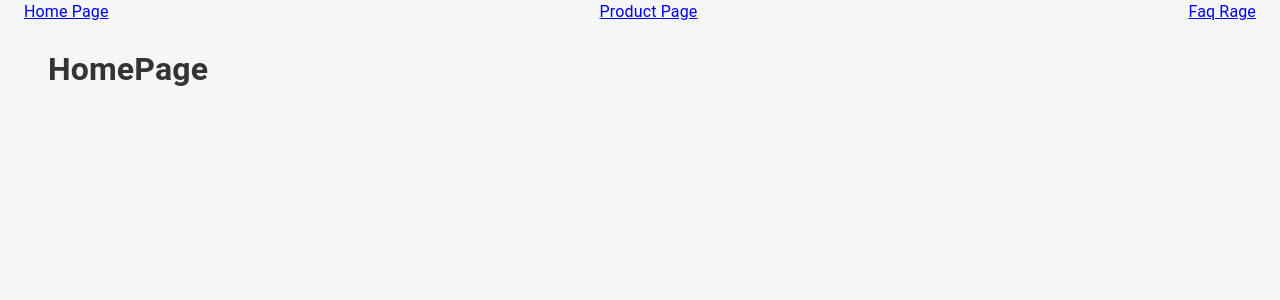
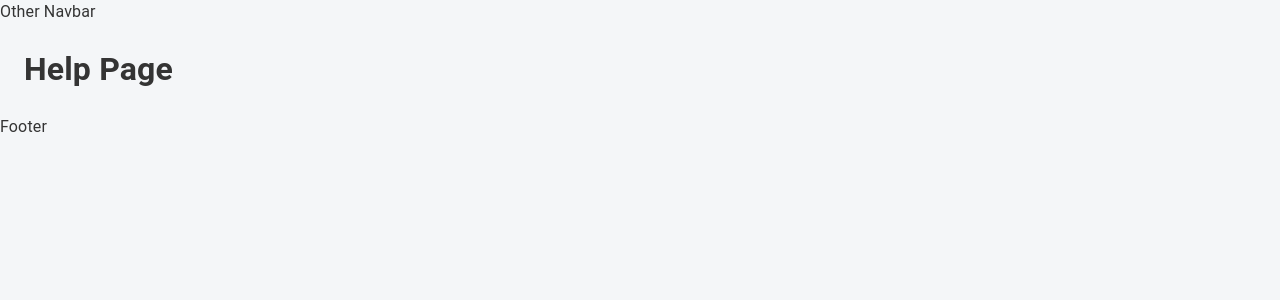
Before and after one commit to AbdujalolNabijonov/burak-react, a React (Create React App) app: page /help in a window 1280 px wide. Shown: the top 300 px of the page. Built offline with nearby package versions, Linux system fonts and the light colour scheme.

Commit message:
feat: Developing reuseable components headers & footer

```diff
--- a/src/app/App.tsx
+++ b/src/app/App.tsx
@@ -1,36 +1,35 @@
 import React from 'react';
 import { Button, Container, Stack } from '@mui/material';
-import { Link, Route, Switch } from 'react-router-dom';
-import HomePage from './screens/HomePage';
-import ProductPage from './screens/ProductPage';
+import { Link, Route, Switch, useLocation } from 'react-router-dom';
 import '../css/app.css';
+import ProductsPage from './screens/productsPage';
+import HelpPage from './screens/helpPage';
+import HomePage from './screens/homePage';
+import { HomeNavbar } from './components/headers/HomeNavbar';
+import { OtherNavbar } from './components/headers/OtherNavbar';
+import { Footer } from './components/footer';
 
 function App() {
+  //Initializations
+  const location = useLocation();
   return (
-    <Container>
-      <Stack flexDirection={'row'} justifyContent={"space-between"}>
-        <Link to="/">
-          Home Page
-        </Link>
-        <Link to="/product">
-          Product Page
-        </Link>
-        <Link to="/faq">
-          Faq Rage
-        </Link>
-      </Stack>
+    <>
+      {
+        location.pathname === "/" ? <HomeNavbar /> : <OtherNavbar />
+      }
       <Switch>
-        <Route path="/about">
-          <ProductPage />
+        <Route path="/help">
+          <HelpPage />
         </Route>
-        <Route path="/product">
-          <ProductPage />
+        <Route path="/products">
+          <ProductsPage />
         </Route>
         <Route path="/">
           <HomePage />
         </Route>
       </Switch>
-    </Container>
+      <Footer />
+    </>
   );
 }
 
--- /dev/null
+++ b/src/app/components/footer/index.tsx
@@ -0,0 +1,7 @@
+export const Footer = () => {
+    return (
+        <>
+            Footer
+        </>
+    )
+}
--- /dev/null
+++ b/src/app/components/headers/HomeNavbar.tsx
@@ -0,0 +1,7 @@
+export const HomeNavbar = () => {
+    return (
+        <>
+            Home Navbar
+        </>
+    )
+}
--- /dev/null
+++ b/src/app/components/headers/OtherNavbar.tsx
@@ -0,0 +1,7 @@
+export const OtherNavbar = () => {
+    return (
+        <>
+            Other Navbar
+        </>
+    )
+}
--- /dev/null
+++ b/src/app/screens/helpPage/index.tsx
@@ -0,0 +1,11 @@
+import { Container } from "@mui/material"
+
+const HelpPage = (props: any) => {
+    return (
+        <Container>
+            <h1>Help Page</h1>
+        </Container>
+    )
+}
+
+export default HelpPage
--- a/src/app/screens/FaqPage/index.tsx
+++ b/src/app/screens/productsPage/index.tsx
@@ -1,11 +1,11 @@
 import { Container } from "@mui/material"
 
-const FaqPage = (props: any) => {
+const ProductsPage = (props: any) => {
     return (
         <Container>
-            <h1>Faq Page</h1>
+            <h1>Products Page</h1>
         </Container>
     )
 }
 
-export default FaqPage
+export default ProductsPage
--- a/src/app/screens/ProductPage/index.tsx
+++ b/src/app/screens/userPage/index.tsx
@@ -1,11 +1,11 @@
 import { Container } from "@mui/material"
 
-const ProductPage = (props: any) => {
+const UserPage = (props: any) => {
     return (
         <Container>
-            <h1>Product Page</h1>
+            <h1>User Page</h1>
         </Container>
     )
 }
 
-export default ProductPage
+export default UserPage
```
Also changed, not shown: src/app/screens/ordersPage/index.tsx (added, +11 -0 lines).
